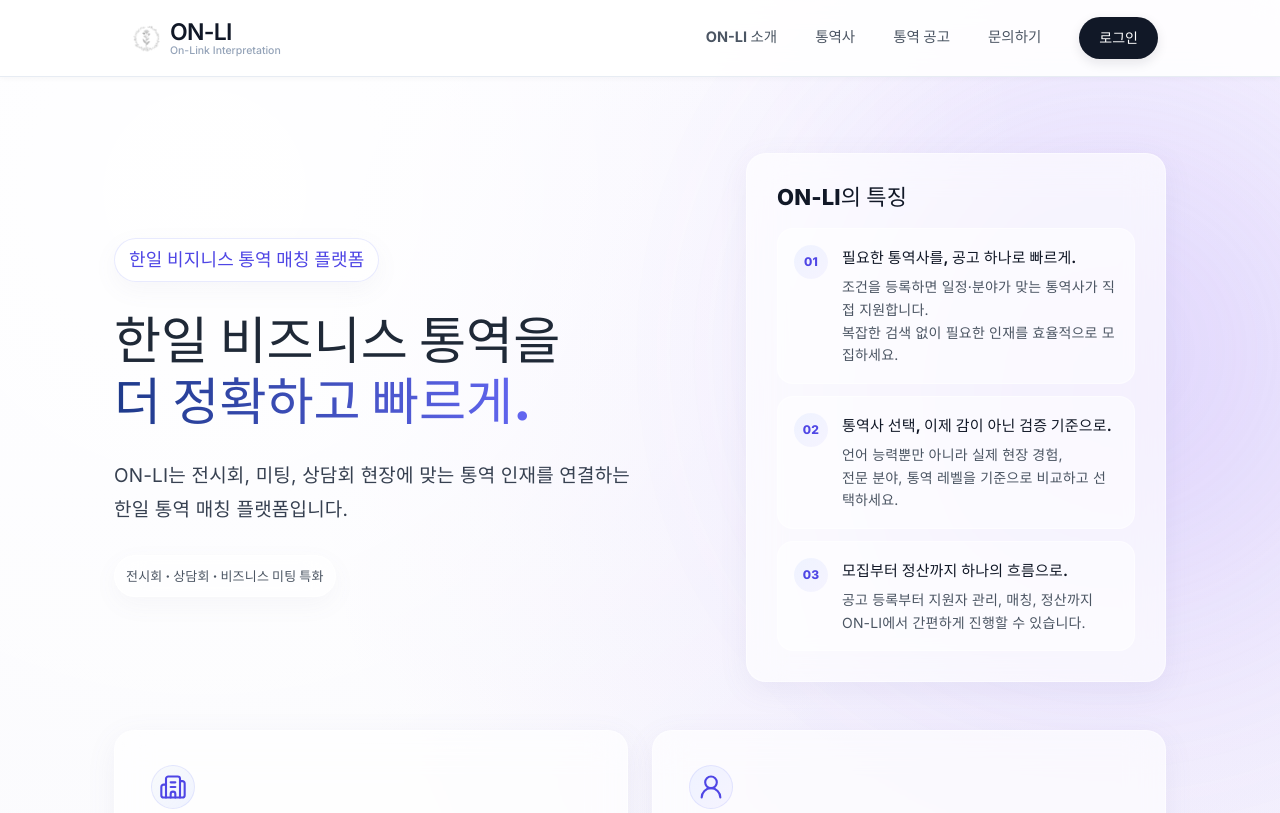
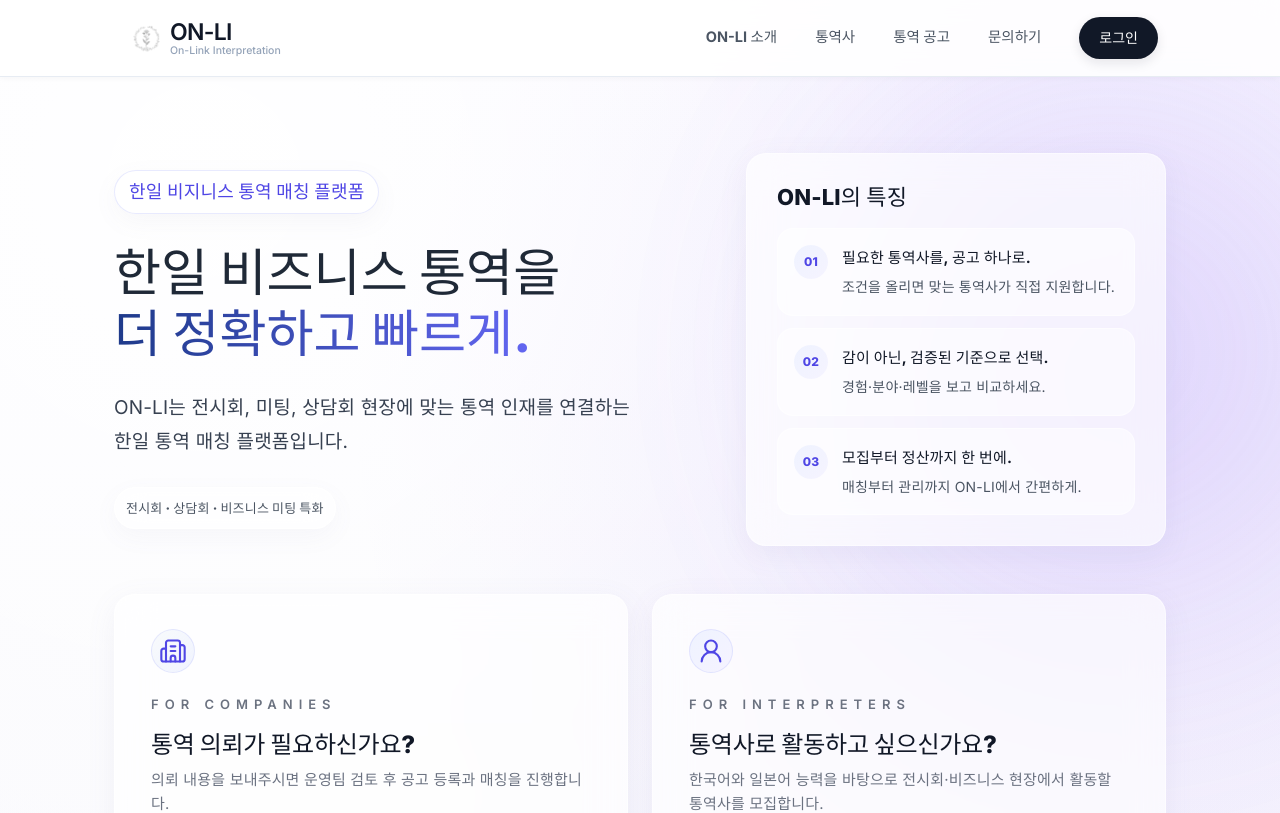
Before and after one commit to onlinkwith-creator/onli-platform, a React (Vite) app: page / in a window 1280 px wide. Shown: the top 813 px of the page. Built offline with nearby package versions, Linux system fonts and the light colour scheme; no server answers; the database is empty.

Commit message:
메인 특징 카드 문구 및 레이아웃 조정

```diff
--- a/src/pages/Home.css
+++ b/src/pages/Home.css
@@ -459,10 +459,6 @@
   background: rgba(255, 255, 255, 0.72);
 }
 
-.home-feature > div {
-  min-width: 0;
-}
-
 .home-feature-symbol {
   display: inline-flex;
   width: 34px;
@@ -481,7 +477,6 @@
   margin-bottom: 5px;
   color: #111827;
   font-size: 15px;
-  overflow-wrap: break-word;
 }
 
 .home-feature span:last-child {
@@ -489,7 +484,6 @@
   color: #4b5563;
   font-size: 14px;
   line-height: 1.62;
-  overflow-wrap: break-word;
 }
 
 .home-process {
--- a/src/pages/Home.jsx
+++ b/src/pages/Home.jsx
@@ -269,36 +269,18 @@ function Home({
           <div className="home-feature-list">
             <Feature
               symbol="01"
-              title="필요한 통역사를, 공고 하나로 빠르게."
-              text={
-                <>
-                  조건을 등록하면 일정·분야가 맞는 통역사가 직접 지원합니다.
-                  <br />
-                  복잡한 검색 없이 필요한 인재를 효율적으로 모집하세요.
-                </>
-              }
+              title="필요한 통역사를, 공고 하나로."
+              text="조건을 올리면 맞는 통역사가 직접 지원합니다."
             />
             <Feature
               symbol="02"
-              title="통역사 선택, 이제 감이 아닌 검증 기준으로."
-              text={
-                <>
-                  언어 능력뿐만 아니라 실제 현장 경험,
-                  <br />
-                  전문 분야, 통역 레벨을 기준으로 비교하고 선택하세요.
-                </>
-              }
+              title="감이 아닌, 검증된 기준으로 선택."
+              text="경험·분야·레벨을 보고 비교하세요."
             />
             <Feature
               symbol="03"
-              title="모집부터 정산까지 하나의 흐름으로."
-              text={
-                <>
-                  공고 등록부터 지원자 관리, 매칭, 정산까지
-                  <br />
-                  ON-LI에서 간편하게 진행할 수 있습니다.
-                </>
-              }
+              title="모집부터 정산까지 한 번에."
+              text="매칭부터 관리까지 ON-LI에서 간편하게."
             />
           </div>
         </section>
@@ -310,36 +292,18 @@ function Home({
           <div className="home-mobile-feature-list">
             <Feature
               symbol="01"
-              title="필요한 통역사를, 공고 하나로 빠르게."
-              text={
-                <>
-                  조건을 등록하면 일정·분야가 맞는 통역사가 직접 지원합니다.
-                  <br />
-                  복잡한 검색 없이 필요한 인재를 효율적으로 모집하세요.
-                </>
-              }
+              title="필요한 통역사를, 공고 하나로."
+              text="조건을 올리면 맞는 통역사가 직접 지원합니다."
             />
             <Feature
               symbol="02"
-              title="통역사 선택, 이제 감이 아닌 검증 기준으로."
-              text={
-                <>
-                  언어 능력뿐만 아니라 실제 현장 경험,
-                  <br />
-                  전문 분야, 통역 레벨을 기준으로 비교하고 선택하세요.
-                </>
-              }
+              title="감이 아닌, 검증된 기준으로 선택."
+              text="경험·분야·레벨을 보고 비교하세요."
             />
             <Feature
               symbol="03"
-              title="모집부터 정산까지 하나의 흐름으로."
-              text={
-                <>
-                  공고 등록부터 지원자 관리, 매칭, 정산까지
-                  <br />
-                  ON-LI에서 간편하게 진행할 수 있습니다.
-                </>
-              }
+              title="모집부터 정산까지 한 번에."
+              text="매칭부터 관리까지 ON-LI에서 간편하게."
             />
           </div>
         </article>
```
